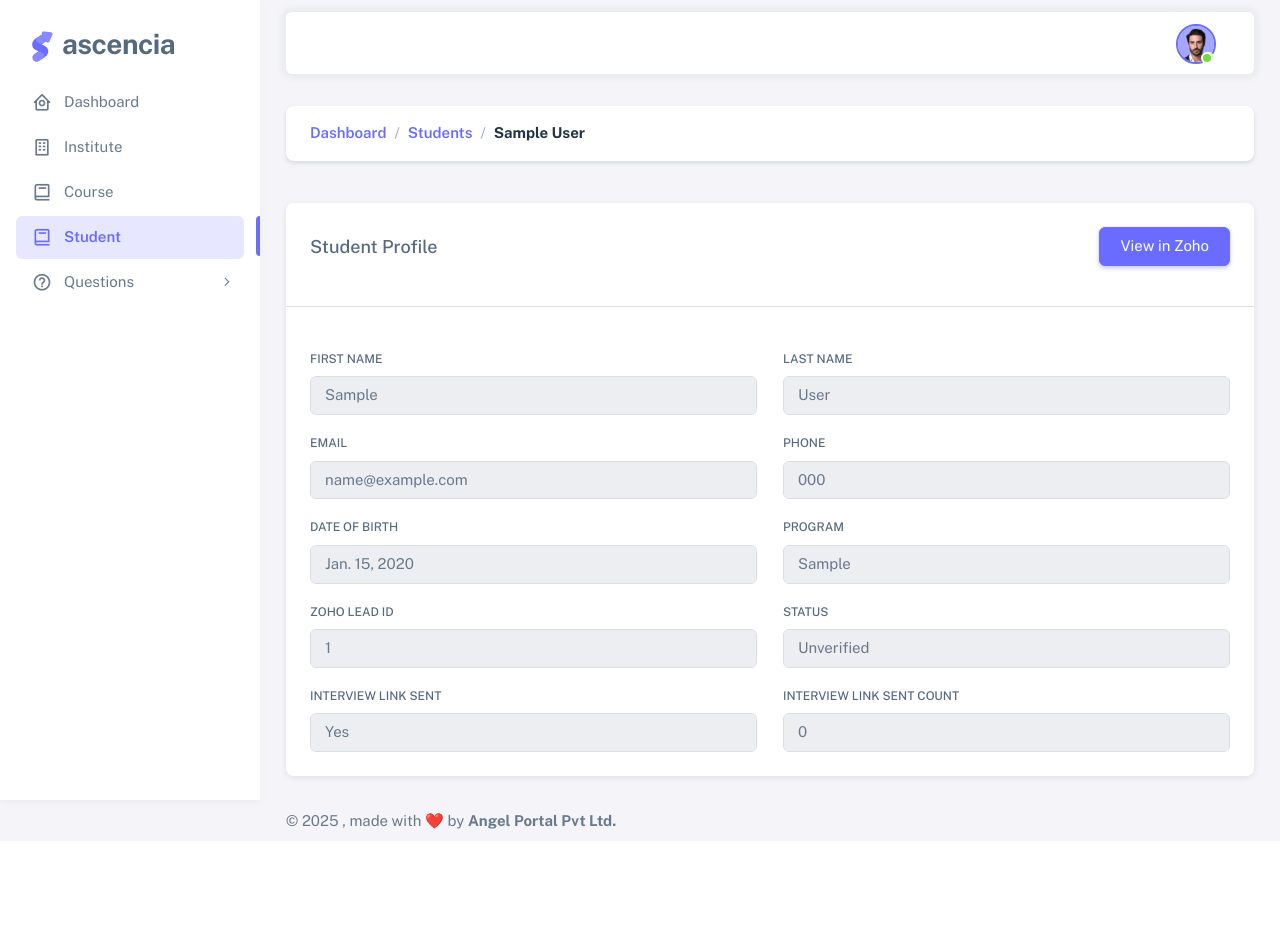
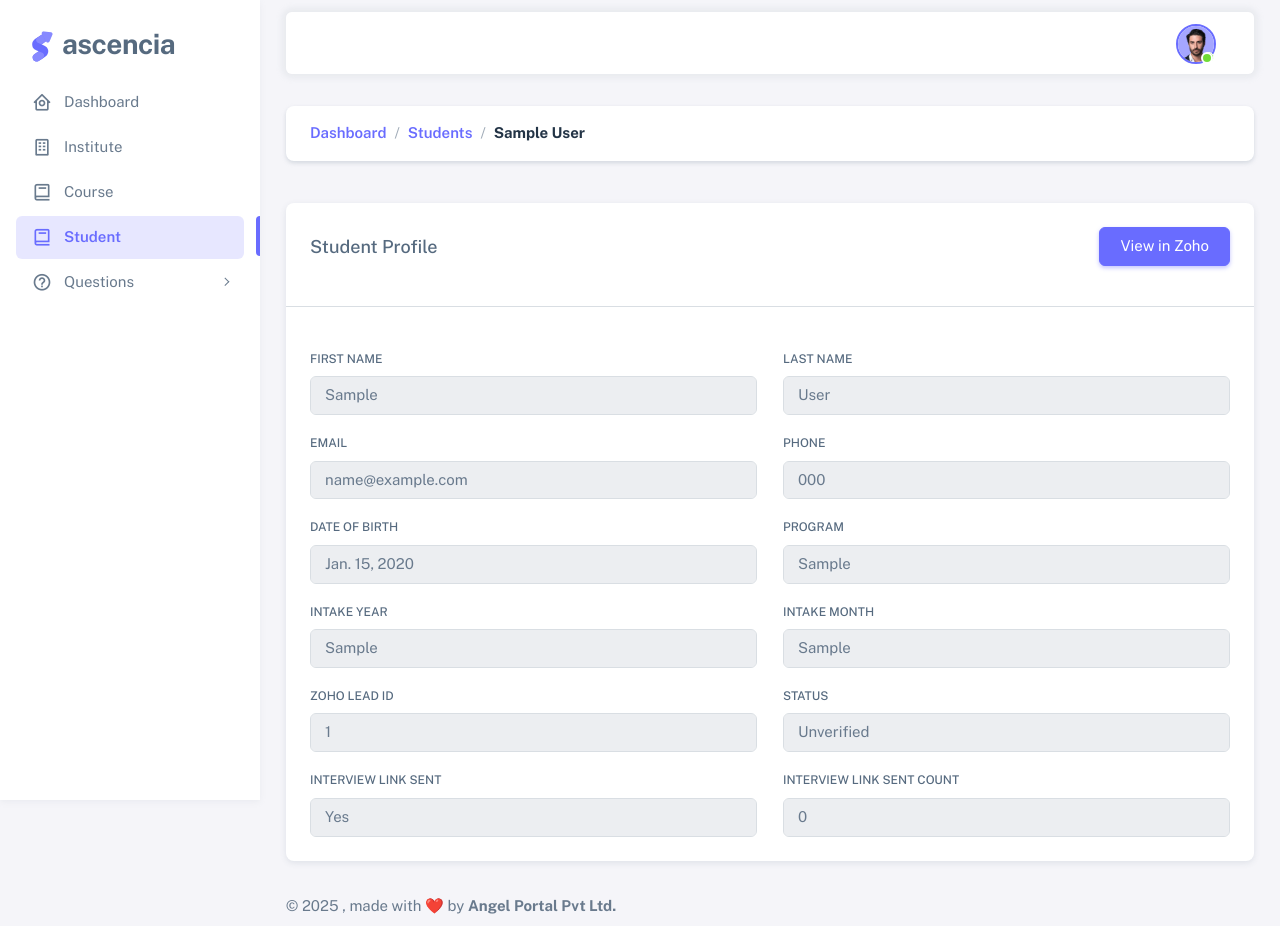
Before and after one commit to AngelPortalDev/ascencia_interviews, a Django app: page /adminpanel/student/1/ in a window 1280 px wide. Before the commit the page ends 829 px from the top, so only its background shows below. Run offline with Django 4.2, Linux system fonts and the light colour scheme; a user stored in the database is signed in; tables that the repository leaves empty hold one stand-in row (values such as "Sample post"); some libraries are stand-ins or nearby versions.

Commit message:
Add Intake Year and Intake Month

```diff
--- a/adminpanel/observer/document_check_observer.py
+++ b/adminpanel/observer/document_check_observer.py
@@ -18,7 +18,7 @@ class APIDataFetcher:
         # API_TOKEN = "1000.8b4ec0922ee977f16a8b5629ad27b194.e57d64ff95fcb9257010a219b9a972f7"  # Store token securely
         API_TOKEN = ZohoAuth.get_access_token()
 
-        # print(r'API_TOKEN:', API_TOKEN)
+        print(r'API_TOKEN:', API_TOKEN)
 
         headers = {
             "Authorization": f"Bearer {API_TOKEN}",
@@ -102,7 +102,7 @@ class APIDataFetcher:
         api_observer = APIDataFetcher()
 
         # Check conditions before calling notify
-        if instance.edu_doc_verification_status == 'unapproved' or (
+        if instance.edu_doc_verification_status == 'Unverified' or (
             instance.edu_doc_verification_status == 'rejected' and instance.interview_link_send_count < 2
         ):
             # Trigger API fetch only if conditions match
--- a/adminpanel/templates/admindashboard.html
+++ b/adminpanel/templates/admindashboard.html
@@ -50,7 +50,7 @@
             <div class="card-body text-white text-center py-4">
               <i class="bx bx-user-circle fs-1 mb-3" style="color:#20c2e9; background:#e4f7fc; padding:5px;border-radius:10px"></i>
               <h5 class="card-title">Total Students</h5>
-              <h3 class="card-text">45</h3> <!-- Dynamic data can go here -->
+              <h3 class="card-text">{{students_count}}</h3> <!-- Dynamic data can go here -->
               <p class="text-muted">Total students in the system</p>
             </div>
           </div>
--- a/adminpanel/templates/student/student_detail.html
+++ b/adminpanel/templates/student/student_detail.html
@@ -23,40 +23,51 @@
         <div class="row g-6">
           <div class="col-md-6">
             <label class="form-label" for="first_name">First Name</label>
-            <input type="text" id="first_name" name="first_name" value="{{ student.first_name }}" class="form-control" readonly>
+            <input type="text" id="first_name" name="first_name" value="{{ student.first_name|default:'' }}" class="form-control" readonly>
           </div>
           <div class="col-md-6">
             <label class="form-label" for="last_name">Last Name</label>
-            <input type="text" id="last_name" name="last_name" value="{{ student.last_name }}" class="form-control" readonly>
+            <input type="text" id="last_name" name="last_name" value="{{ student.last_name|default:'' }}" class="form-control" readonly>
           </div>
         </div>
 
         <div class="row g-6 mt-3">
           <div class="col-md-6">
             <label class="form-label" for="email">Email</label>
-            <input type="email" id="email" name="email" value="{{ student.email }}" class="form-control" readonly>
+            <input type="email" id="email" name="email" value="{{ student.email|default:'' }}" class="form-control" readonly>
           </div>
           <div class="col-md-6">
             <label class="form-label" for="phone">Phone</label>
-            <input type="text" id="phone" name="phone" value="{{ student.phone }}" class="form-control" readonly>
+            <input type="text" id="phone" name="phone" value="{{ student.phone|default:'' }}" class="form-control" readonly>
           </div>
         </div>
 
         <div class="row g-6 mt-3">
           <div class="col-md-6">
             <label class="form-label" for="dob">Date of Birth</label>
-            <input type="text" id="dob" name="dob" value="{{ student.dob }}" class="form-control" readonly>
+            <input type="text" id="dob" name="dob" value="{{ student.dob|default:'' }}" class="form-control" readonly>
           </div>
           <div class="col-md-6">
             <label class="form-label" for="program">Program</label>
-            <input type="text" id="program" name="program" value="{{ student.program }}" class="form-control" readonly>
+            <input type="text" id="program" name="program" value="{{ student.program|default:'' }}" class="form-control" readonly>
+          </div>
+        </div>
+
+        <div class="row g-6 mt-3">
+          <div class="col-md-6">
+            <label class="form-label" for="intake_year">Intake Year</label>
+            <input type="text" id="intake_year" name="intake_year" value="{{ student.intake_year|default:''}}" class="form-control" readonly>
+          </div>
+          <div class="col-md-6">
+            <label class="form-label" for="intake_month">Intake Month</label>
+            <input type="text" id="intake_month" name="intake_month" value="{{ student.intake_month|default:'' }}" class="form-control" readonly>
           </div>
         </div>
 
         <div class="row g-6 mt-3">
           <div class="col-md-6">
             <label class="form-label" for="zoho_lead_id">Zoho Lead ID</label>
-            <input type="text" id="zoho_lead_id" name="zoho_lead_id" value="{{ student.zoho_lead_id }}" class="form-control" readonly>
+            <input type="text" id="zoho_lead_id" name="zoho_lead_id" value="{{ student.zoho_lead_id|default:'' }}" class="form-control" readonly>
           </div>
           <div class="col-md-6">
             <label class="form-label" for="edu_doc_verification_status">Status</label>
--- a/adminpanel/views/student_view.py
+++ b/adminpanel/views/student_view.py
@@ -20,6 +20,8 @@ def students_leads_api(request):
         student_id = request.POST.get('UserId')
         zoho_lead_id =  request.POST.get('ZohoCrmId')
         program =  request.POST.get('Program')
+        intake_year =  request.POST.get('Intake Year')
+        intake_month =  request.POST.get('Intake Month')
 
         try:
             data_to_save = {
@@ -31,6 +33,8 @@ def students_leads_api(request):
                 'student_id': student_id,
                 'zoho_lead_id': zoho_lead_id,
                 'program': program,
+                'intake_year': intake_year,
+                'intake_month': intake_month,
             }
 
             where = {"zoho_lead_id": zoho_lead_id}
@@ -81,12 +85,14 @@ def students_list(request):
             return [
                 {
                     'id': student.student_id,
-                    'first_name': student.first_name,
-                    'last_name': student.last_name,
-                    'email': student.email,
-                    'phone': student.phone,
-                    'program': student.program,
-                    'zoho_lead_id': student.zoho_lead_id,
+                    'first_name': getattr(student, 'first_name', '') or '',
+                    'last_name': getattr(student, 'last_name', '') or '',
+                    'email': getattr(student, 'email', '') or '',
+                    'phone': getattr(student, 'phone', '') or '',
+                    'program': getattr(student, 'program', '') or '',
+                    'intake_year': getattr(student, 'intake_year', '') or '',
+                    'intake_month': getattr(student, 'intake_month', '') or '',
+                    'zoho_lead_id': getattr(student, 'zoho_lead_id', '') or '',
                 }
                 for student in queryset
             ]
--- a/api/views.py
+++ b/api/views.py
@@ -40,7 +40,7 @@ mindee_client = Client(api_key="4951866b395bb3fefdb1e4753c6bbd8e")
 # Add endpoint configuration
 my_endpoint = mindee_client.create_endpoint(
     account_name="ANKITAGAVAS",
-    endpoint_name="eductional_cert_v4",
+    endpoint_name="eductional_cert_v5",
     version="1"
 )
 
--- a/studentpanel/models/interview_process_model.py
+++ b/studentpanel/models/interview_process_model.py
@@ -21,6 +21,8 @@ class Students(models.Model):
     phone = models.CharField(max_length=20, null=True)  # Use CharField to handle leading zeros
     dob = models.DateField(null=True)  # Date of Birth field
     program = models.CharField(max_length=100, null=True, blank=True)
+    intake_year = models.CharField(max_length=100, null=True, blank=True)
+    intake_month = models.CharField(max_length=100, null=True, blank=True)
     zoho_lead_id = models.CharField(max_length=100, unique=True, null=False)
     # institute_id = models.ForeignKey(
     #     Institute,
```
Also changed, not shown: adminpanel/templates/student/student_table.html (+10 -0 lines), adminpanel/views/dashboard_view.py (+6 -7 lines), studentpanel/utils/ZohoAuth.py (+7 -1 lines), studentpanel/migrations/0017_students_intake_month_students_intake_year.py (added).
